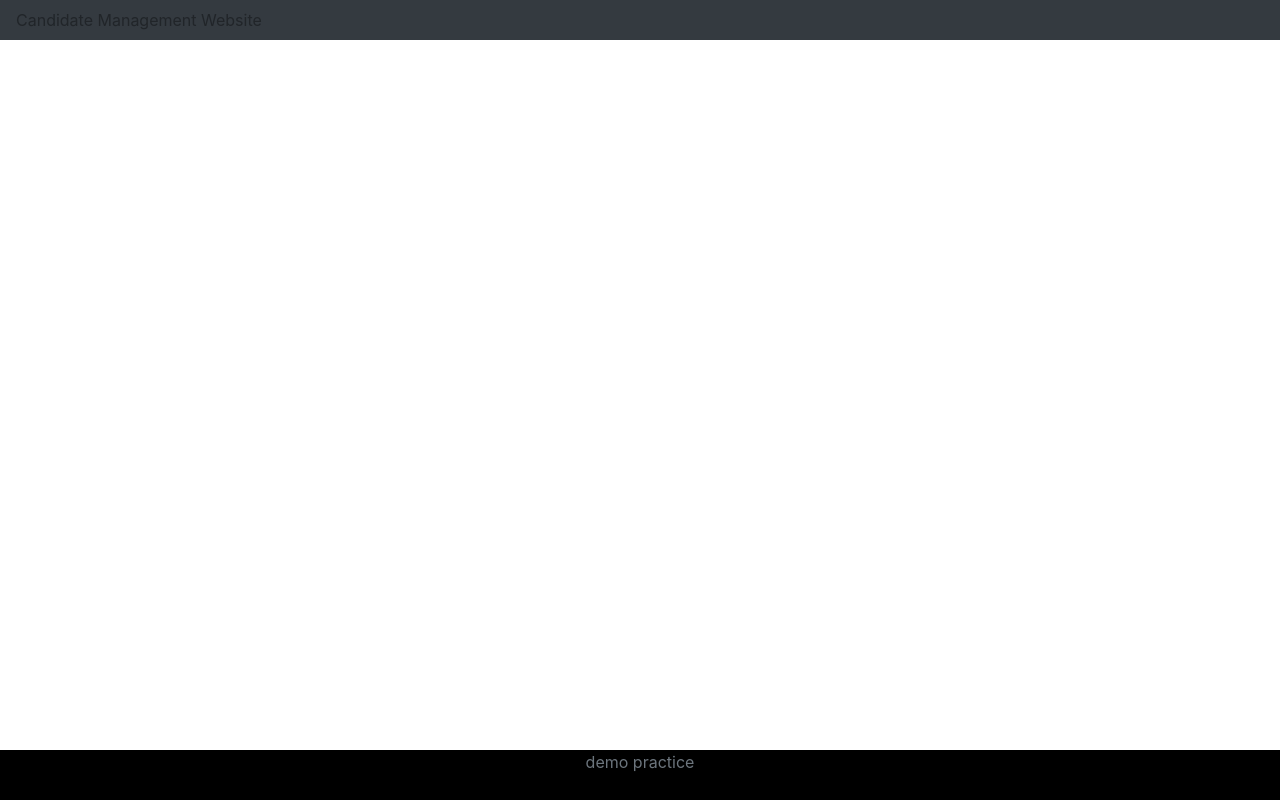
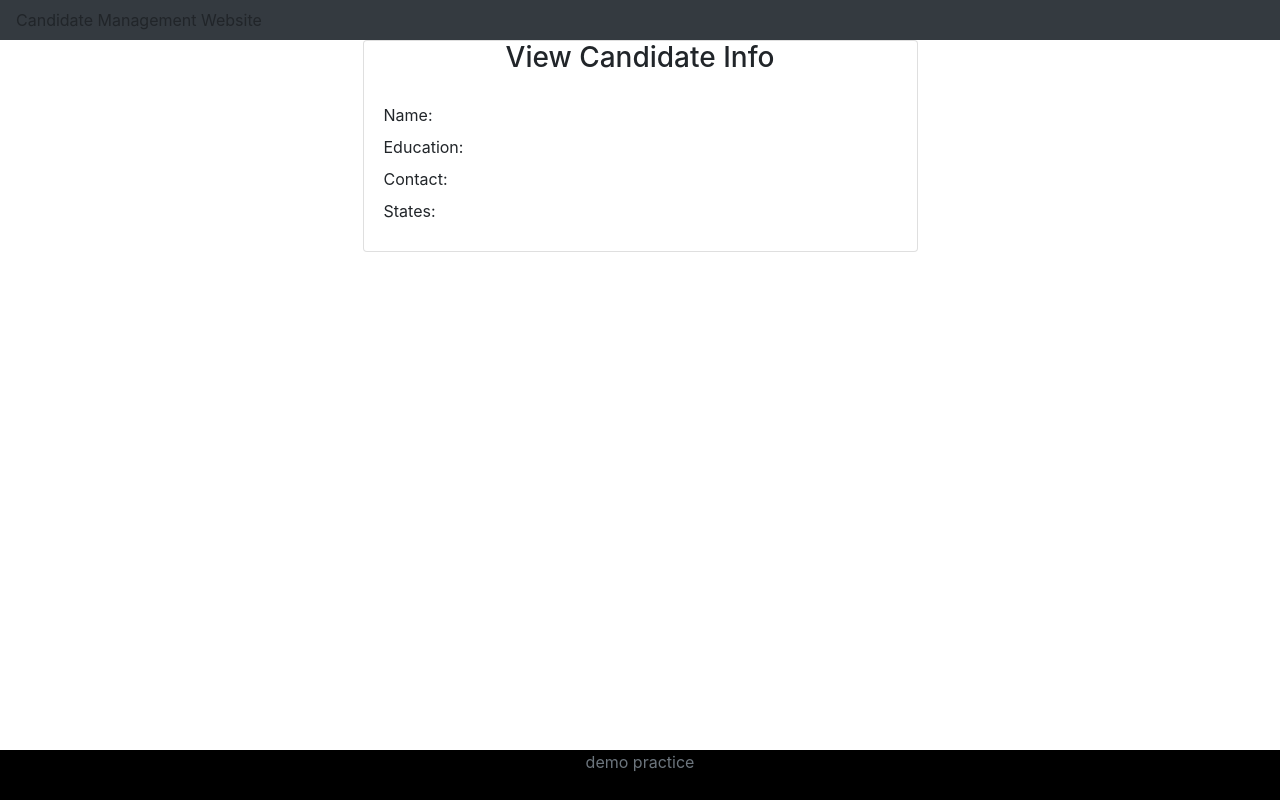
Before and after one commit to alessa5/reactkanban, a React (Create React App) app: page /viewCandidate/1 in a window 1280 px wide. Built offline with nearby package versions, Linux system fonts and the light colour scheme; no server answers.

Commit message:
add view page

```diff
--- a/src/App.js
+++ b/src/App.js
@@ -8,6 +8,7 @@ import Createcandidate from './components/createcandidate';
 import Updatecandidate from './components/updatecandidate';
 import Appheader from './components/appheader';
 import Appfooter from './components/appfooter';
+import Viewcandidate from './components/viewcandidate';
 
 
 function App(){
@@ -21,6 +22,7 @@ function App(){
               <Route path='/mainPage' component={CandidateList}></Route>
               <Route path='/postCandidate' component={Createcandidate}></Route>
               <Route path='/putCandidate/:id' component={Updatecandidate}></Route>
+              <Route path='/viewCandidate/:id' component={Viewcandidate}></Route>
           </Switch>
       </div>
       </BrowserRouter>
--- a/src/components/candidateList.js
+++ b/src/components/candidateList.js
@@ -11,14 +11,17 @@ class CandidateList extends React.Component{
         this.postCandidate = this.postCandidate.bind(this);
         this.editCandidateStates = this.editCandidateStates.bind(this);
         this.deleteCandidate = this.deleteCandidate.bind(this);
+        this.viewCandidate = this.viewCandidate.bind(this);
     }
 
     deleteCandidate(id){
         candidateService.deleteCandidate(id).then(res=>{
             this.setState({candidates:res.data})
-            //this.setState({candidates:this.state.candidates.filter(dec=>dec.id!==id)});
         });
-        // this.props.history.push('/');
+    }
+
+    viewCandidate(id){
+        this.props.history.push('/viewCandidate/'+id);
     }
 
     componentDidMount(){
@@ -77,6 +80,7 @@ class CandidateList extends React.Component{
                                     <td>
                                         <button onClick={()=>this.editCandidateStates(candidates.id)} className="btn btn-info">Update</button>
                                         <button style={{marginLeft:"10px"}} onClick={()=>this.deleteCandidate(candidates.id)} className="btn btn-danger">Delete</button>
+                                        <button style={{marginLeft:"10px"}} onClick={()=>this.viewCandidate(candidates.id)} className="btn btn-success">View</button>
                                     </td>
                                 </tr>
                             )
--- /dev/null
+++ b/src/components/viewcandidate.js
@@ -0,0 +1,49 @@
+import React, { Component } from 'react';
+import candidateService from '../services/candidateService';
+
+class viewcandidate extends Component {
+    constructor(props){
+        super(props);
+        this.state={
+            id:this.props.match.params.id,
+            current:{}
+        }
+    }
+
+    componentDidMount(){
+        candidateService.getCandidateById(this.state.id).then(res=>{
+            this.setState({current:res.data});
+        });
+    }
+
+    render() {
+        return (
+            <div>
+                <div className="card col-md-6 offset-md-3">
+                    <h3 className="text-center">View Candidate Info</h3>
+                    <div className="card-body">
+                        <div className="row">
+                            <label>Name: </label>
+                            <div>{this.state.current.name}</div>
+                        </div>
+                        <div className="row">
+                            <label>Education: </label>
+                            <div>{this.state.current.education}</div>
+                        </div>
+                        <div className="row">
+                            <label>Contact: </label>
+                            <div>{this.state.current.contact}</div>
+                        </div>
+                        <div className="row">
+                            <label>States: </label>
+                            <div>{this.state.current.states}</div>
+                        </div>
+
+                    </div>
+                </div>
+            </div>
+        );
+    }
+}
+
+export default viewcandidate;
```
